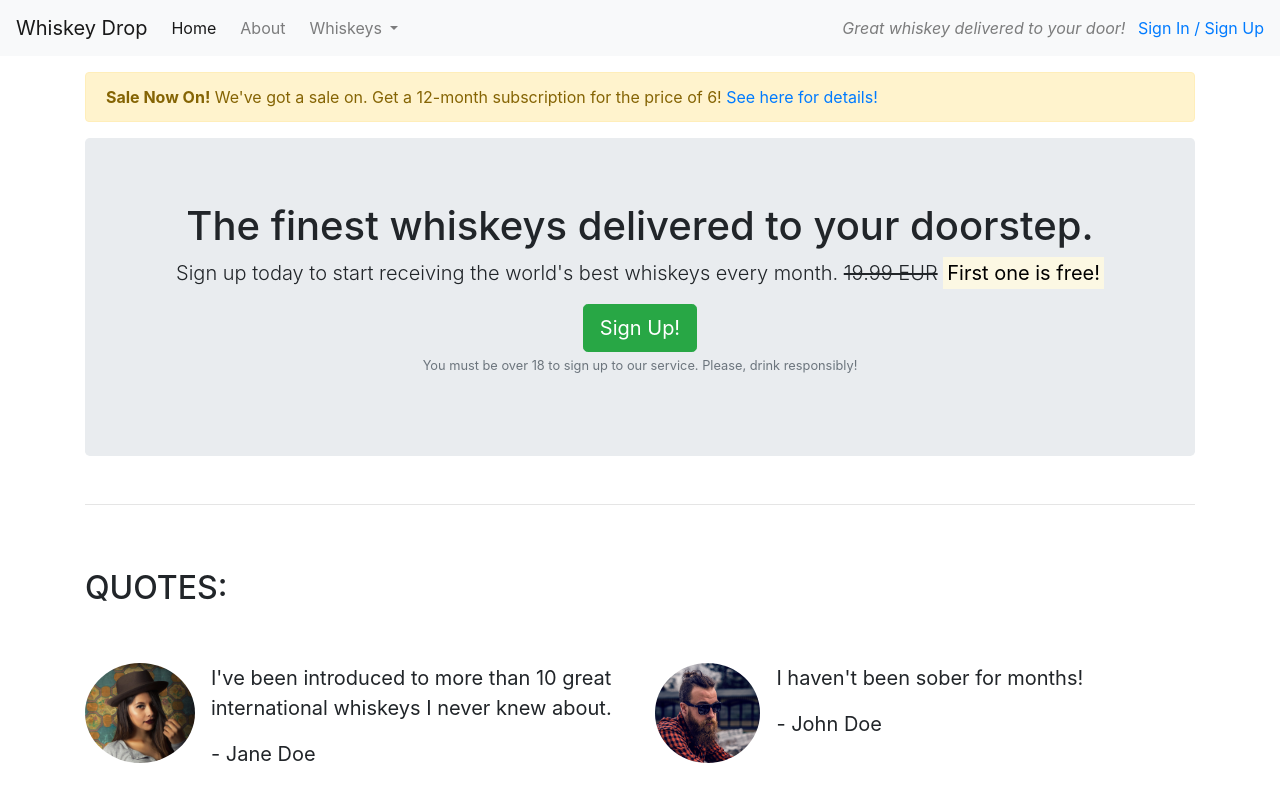
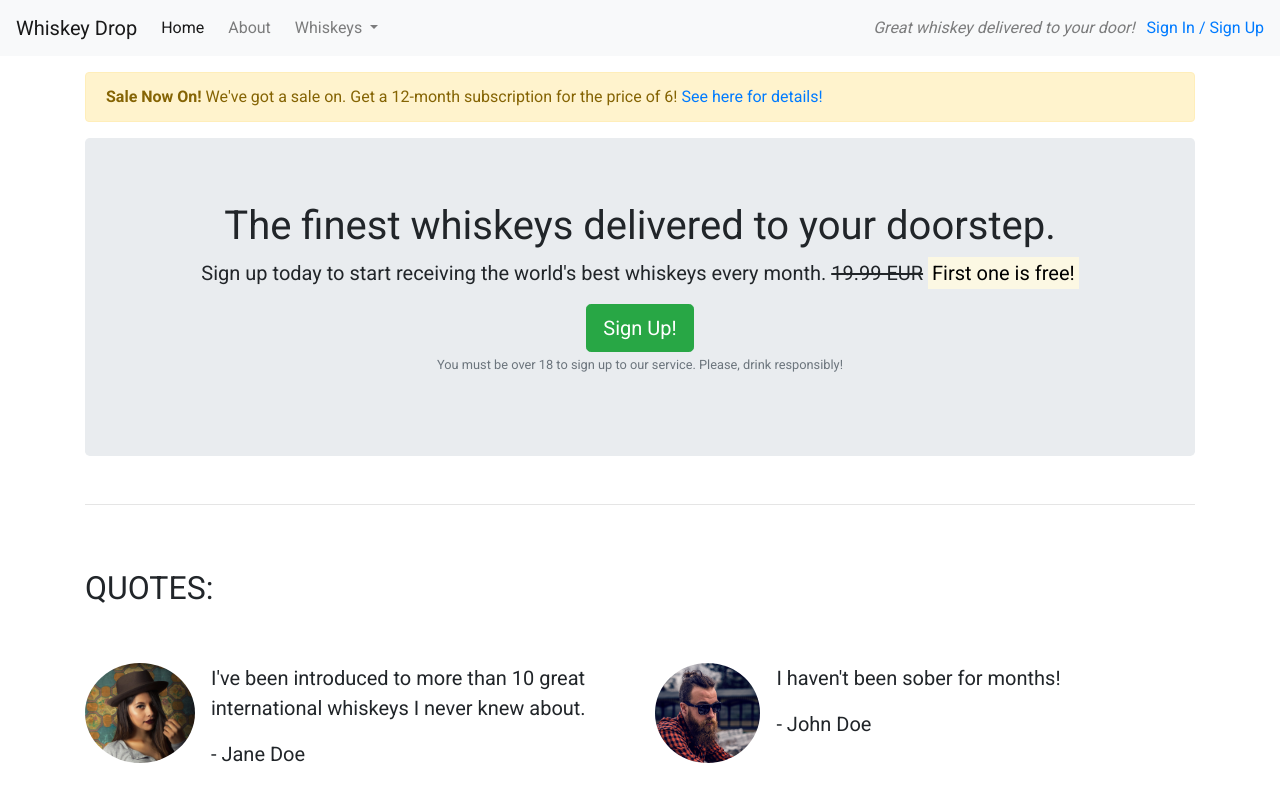
Before and after one commit to CarinaAJ/bootstrap-test, a plain HTML site: page index.html in a window 1280 px wide. Shown: the top 799 px of the page. Drawn offline with nearby package versions, Linux system fonts and the light colour scheme.

Commit message:
Add google font family and css stylesheet

```diff
--- /dev/null
+++ b/css/style.css
@@ -0,0 +1,3 @@
+body{
+    font-family: 'Roboto', sans-serif;
+}
--- a/index.html
+++ b/index.html
@@ -8,6 +8,8 @@
     <meta name="viewport" content="width=device-width, initial-scale=1.0">
     <link rel="stylesheet" href="https://maxcdn.bootstrapcdn.com/bootstrap/4.1.3/css/bootstrap.min.css">
     <script src="https://kit.fontawesome.com/dbcbc8ead3.js" crossorigin="anonymous"></script>
+    <link href="https://fonts.googleapis.com/css?family=Roboto:400,700" rel="stylesheet">
+    <link rel="stylesheet" href="css/style.css" type="text/css">
 
 </head>
 
```
